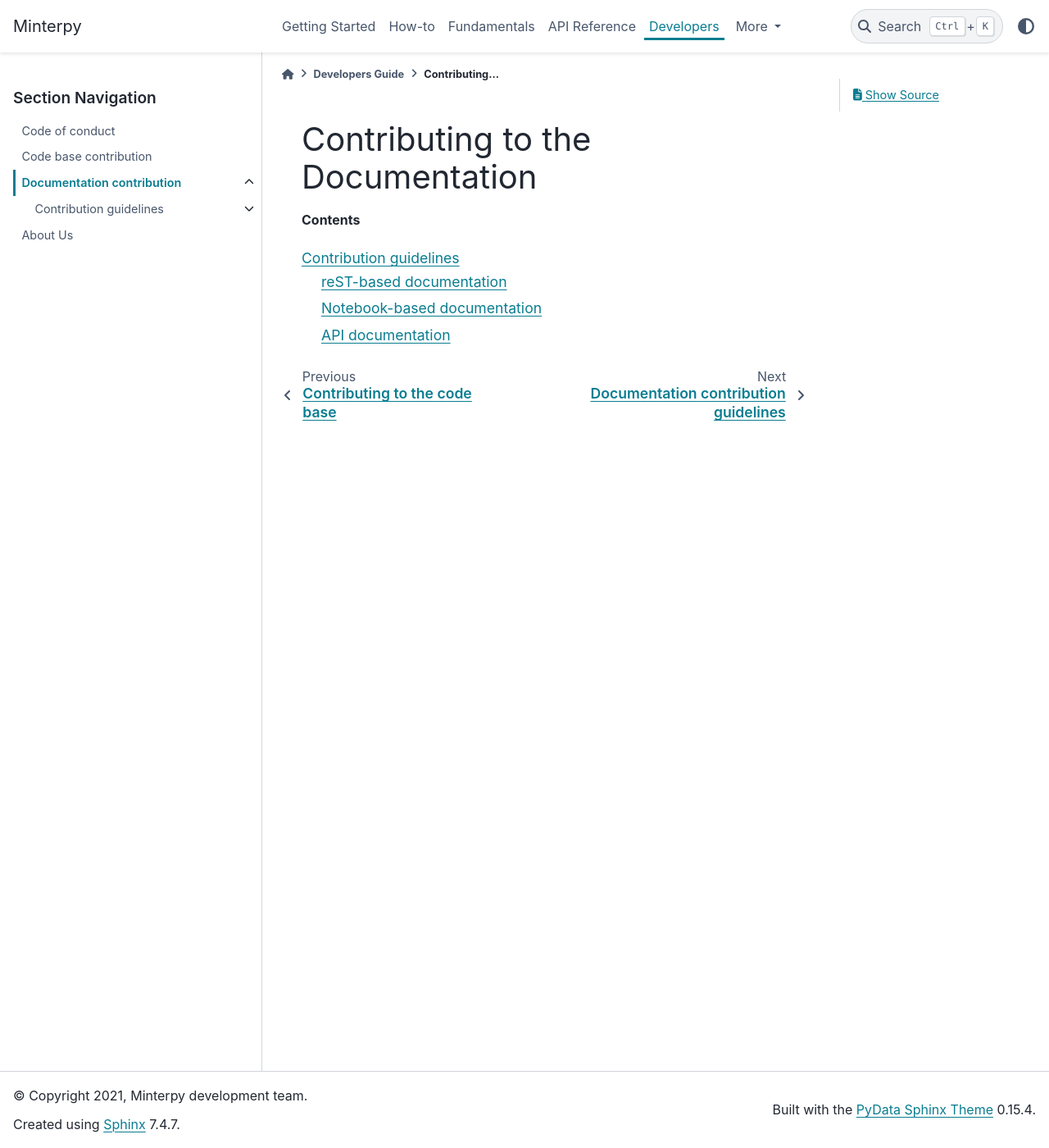
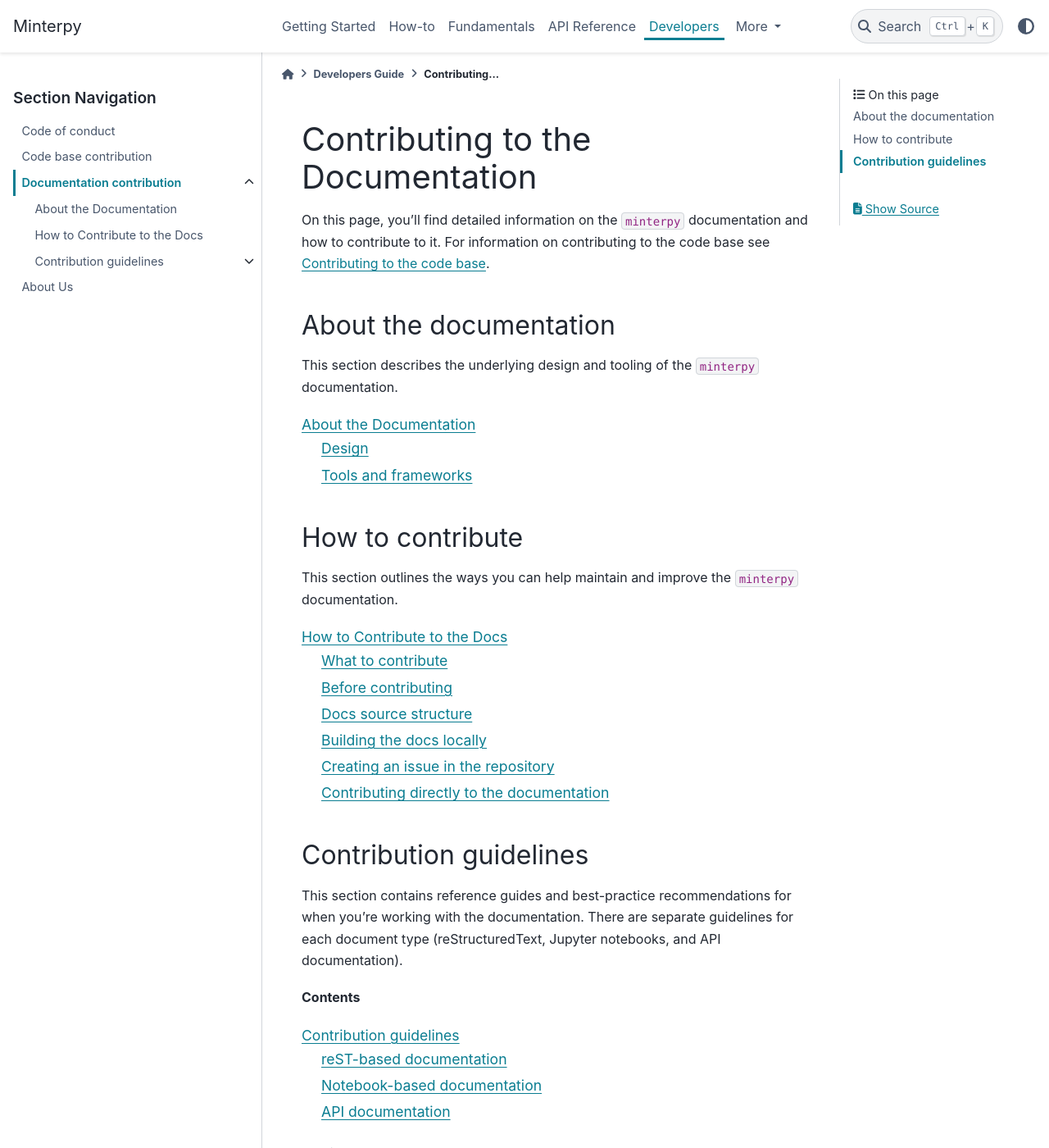
Before and after one commit to casus/minterpy, a Sphinx documentation site: the page built from docs/developers/contrib-doc/index.rst, in a window 1280 px wide and 1400 px high. Shown: the whole window at 82% size. Built offline with Sphinx 7.4.7 and the PyData theme 0.15.4, drawn with Linux system fonts in a browser that asks for light colours; some of the changed text lies outside the part shown.

Commit message:
Add a new section on what to contribute to the docs

```diff
--- a/docs/developers/contrib-doc/index.rst
+++ b/docs/developers/contrib-doc/index.rst
@@ -2,6 +2,39 @@
 Contributing to the Documentation
 #################################
 
+On this page, you'll find detailed information on the ``minterpy``
+documentation and how to contribute to it.
+For information on contributing to the code base see :doc:`/developers/contrib-code-base/index`.
+
+About the documentation
+#######################
+
+This section describes the underlying design and tooling
+of the ``minterpy`` documentation.
+
+.. toctree::
+   :maxdepth: 2
+
+   about-the-doc
+
+How to contribute
+#################
+
+This section outlines the ways you can help maintain and improve
+the ``minterpy`` documentation.
+
+.. toctree::
+   :maxdepth: 2
+
+   how-to-contrib
+
+Contribution guidelines
+#######################
+
+This section contains reference guides and best-practice recommendations
+for when you're working with the documentation.
+There are separate guidelines for each document type
+(reStructuredText, Jupyter notebooks, and API documentation).
 
 **Contents**
 
```
Also changed, not shown: docs/developers/contrib-doc/about-the-doc.rst (added, +15 -0 lines), docs/developers/contrib-doc/how-to-contrib.rst (added, +51 -0 lines).
